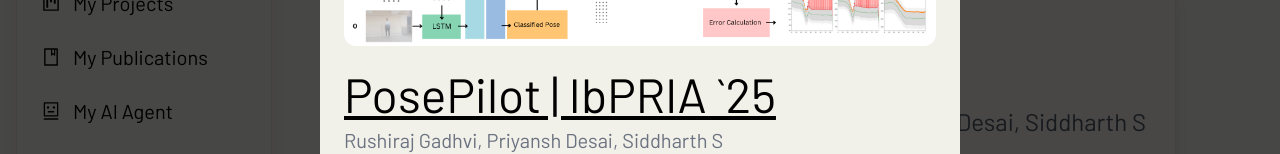
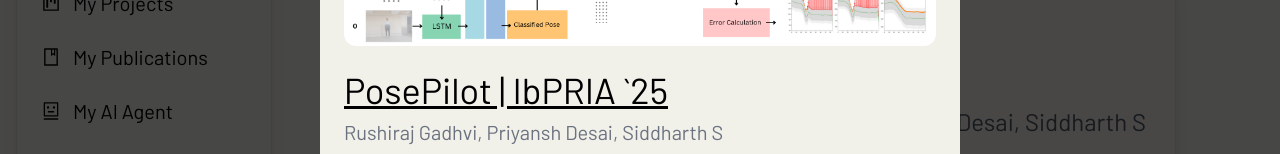
Before and after one commit to pdesai07/pdesai07.github.io, a Next.js app: page /publications in a window 1280 px wide. Both pictures are taken after a click on the element 784 px from the left and 284 px from the top of the page. Shown: the part 203-357 px from the top of the page. Built offline with nearby package versions, Linux system fonts and the light colour scheme.

Commit message:
updated resume

```diff
--- a/src/components/PublicationOverlayCard.tsx
+++ b/src/components/PublicationOverlayCard.tsx
@@ -36,11 +36,11 @@
           className="fixed inset-0 bg-black bg-opacity-70 z-50 flex justify-center items-center p-4"
           onClick={() => setOpen(false)} // 👈 closes on background click
         >
-            <div
+          <div
               className="bg-[#f1f0e9] dark:bg-[#18181b] w-full max-w-4xl md:w-[50vw] rounded-2xl p-6 relative text-black dark:text-white max-h-[90vh] overflow-y-auto"
               onClick={(e) => e.stopPropagation()}
             >
-              {/* Close */}
+
               <button
                 onClick={() => setOpen(false)}
                 className="absolute top-0 right-2 text-xl text-gray-400 hover:text-red-400"
@@ -59,18 +59,30 @@
               />
 
               {/* Text */}
-              {pub.link ? (
+              <h2 className="text-4xl mb-2">
+                {' '}
                 <a
                   href={pub.link}
                   target="_blank"
                   rel="noopener noreferrer"
-                  className="text-5xl mb-2 underline block"
+                  className="underline block"
+                >
+                  {pub.title}
+                </a>
+              </h2>
+
+              {/* {pub.link ? (
+                <a
+                  href={pub.link}
+                  target="_blank"
+                  rel="noopener noreferrer"
+                  className="text-5xl mb-2 text-blue-500 hover:underline block"
                 >
                   {pub.title}
                 </a>
               ) : (
                 <h2 className="text-5xl mb-2">{pub.title}</h2>
-              )}
+              )} */}
               <p className="text-xl text-gray-500 mb-4">{pub.authors}</p>
               <p className="text-gray-700 dark:text-gray-300 text-lg leading-relaxed">{pub.abstract}</p>
 
```
Also changed, not shown: 1 other file (tests, documents, lock files or other folders).
